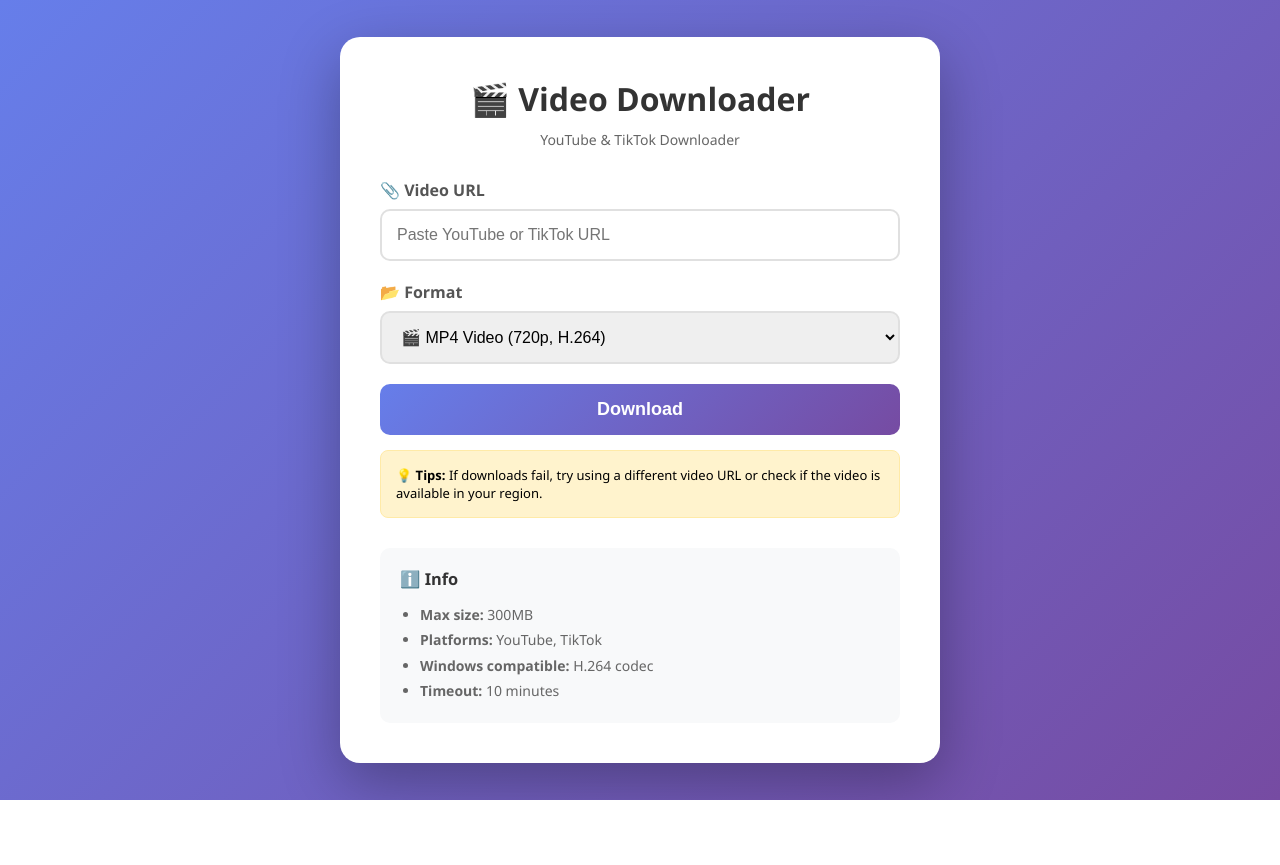
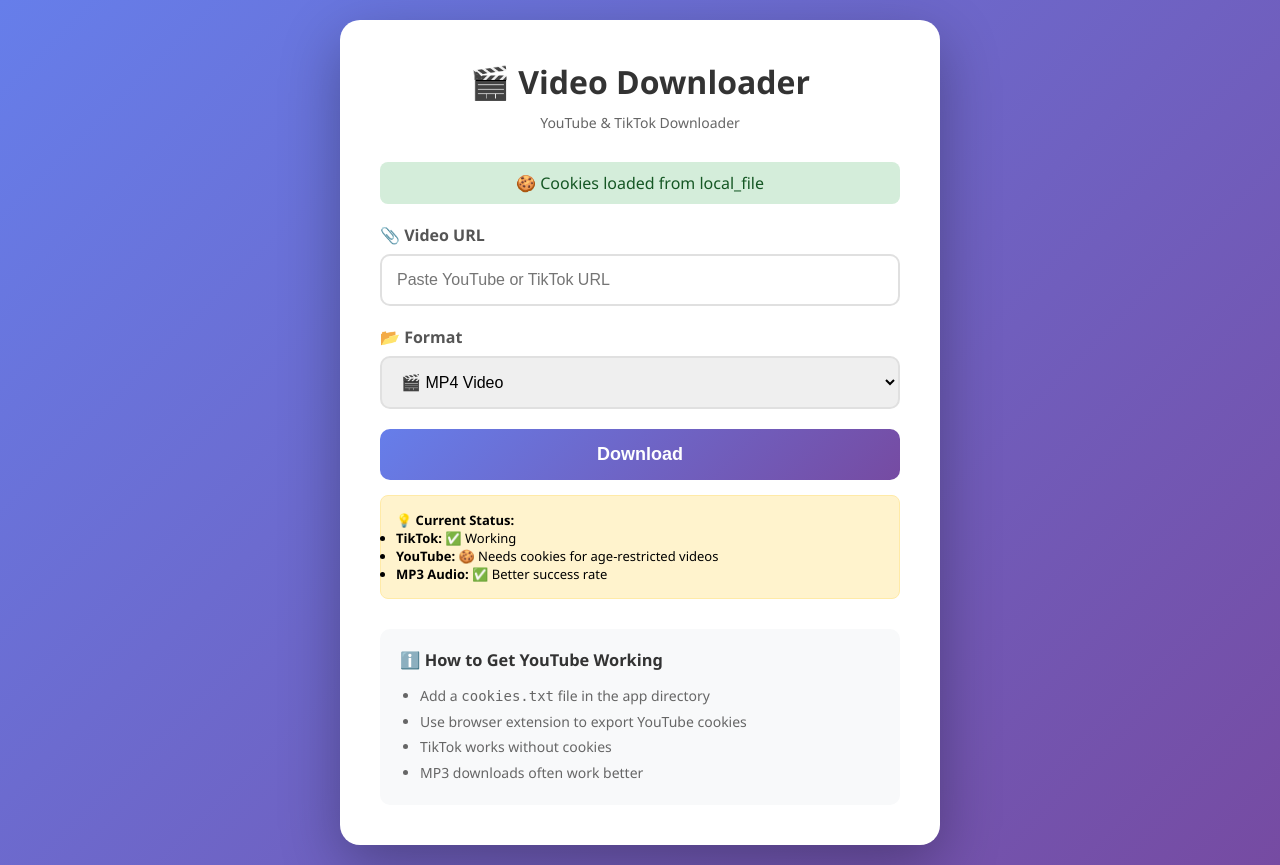
Before and after one commit to nwe-kerchief/videoandaudiodownloader, a Flask app: page / in a window 1280 px wide. Before the commit the page ends 800 px from the top, so only its background shows below. Run offline with Flask 3, Linux system fonts and the light colour scheme.

Commit message:
Update index.html

```diff
--- a/templates/index.html
+++ b/templates/index.html
@@ -105,12 +105,24 @@
             border: 1px solid #ffeaa7;
             font-size: 13px;
         }
+        .status-badge {
+            display: inline-block;
+            padding: 4px 8px;
+            border-radius: 4px;
+            font-size: 12px;
+            margin-left: 8px;
+        }
+        .status-good { background: #d4edda; color: #155724; }
+        .status-bad { background: #f8d7da; color: #721c24; }
+        .status-warning { background: #fff3cd; color: #856404; }
     </style>
 </head>
 <body>
     <div class="container">
         <h1>🎬 Video Downloader</h1>
         <p class="subtitle">YouTube & TikTok Downloader</p>
+
+        <div id="cookiesStatus" style="margin-bottom: 20px; padding: 10px; border-radius: 8px; text-align: center; display: none;"></div>
 
         <form id="form">
             <div class="form-group">
@@ -121,8 +133,8 @@
             <div class="form-group">
                 <label>📂 Format</label>
                 <select id="format">
-                    <option value="mp4">🎬 MP4 Video (720p, H.264)</option>
-                    <option value="mp3">🎵 MP3 Audio (320kbps)</option>
+                    <option value="mp4">🎬 MP4 Video</option>
+                    <option value="mp3">🎵 MP3 Audio</option>
                 </select>
             </div>
 
@@ -136,16 +148,21 @@
         <div id="status"></div>
 
         <div class="tips">
-            <strong>💡 Tips:</strong> If downloads fail, try using a different video URL or check if the video is available in your region.
+            <strong>💡 Current Status:</strong>
+            <ul>
+                <li><strong>TikTok:</strong> ✅ Working</li>
+                <li><strong>YouTube:</strong> 🍪 Needs cookies for age-restricted videos</li>
+                <li><strong>MP3 Audio:</strong> ✅ Better success rate</li>
+            </ul>
         </div>
 
         <div class="info">
-            <h3>ℹ️ Info</h3>
+            <h3>ℹ️ How to Get YouTube Working</h3>
             <ul>
-                <li><strong>Max size:</strong> 300MB</li>
-                <li><strong>Platforms:</strong> YouTube, TikTok</li>
-                <li><strong>Windows compatible:</strong> H.264 codec</li>
-                <li><strong>Timeout:</strong> 10 minutes</li>
+                <li>Add a <code>cookies.txt</code> file in the app directory</li>
+                <li>Use browser extension to export YouTube cookies</li>
+                <li>TikTok works without cookies</li>
+                <li>MP3 downloads often work better</li>
             </ul>
         </div>
     </div>
@@ -153,6 +170,32 @@
     <script>
         let downloadId = null;
         let checkInterval = null;
+
+        // Check cookies status on page load
+        async function checkCookiesStatus() {
+            try {
+                const response = await fetch('/api/cookies-status');
+                const data = await response.json();
+
+                const statusDiv = document.getElementById('cookiesStatus');
+                if (data.has_cookies) {
+                    statusDiv.style.display = 'block';
+                    statusDiv.style.background = '#d4edda';
+                    statusDiv.style.color = '#155724';
+                    statusDiv.innerHTML = '🍪 Cookies loaded from ' + data.cookies_source;
+                } else {
+                    statusDiv.style.display = 'block';
+                    statusDiv.style.background = '#fff3cd';
+                    statusDiv.style.color = '#856404';
+                    statusDiv.innerHTML = '⚠️ No cookies file - YouTube may not work for restricted videos';
+                }
+            } catch (error) {
+                console.error('Failed to check cookies status:', error);
+            }
+        }
+
+        // Check cookies status when page loads
+        document.addEventListener('DOMContentLoaded', checkCookiesStatus);
 
         document.getElementById('form').onsubmit = async (e) => {
             e.preventDefault();
@@ -173,7 +216,6 @@
             progressFill.textContent = '10%';
 
             try {
-                // Start download
                 const response = await fetch('/api/start-download', {
                     method: 'POST',
                     headers: {'Content-Type': 'application/json'},
@@ -188,11 +230,10 @@
                 const data = await response.json();
                 downloadId = data.download_id;
 
-                status.textContent = '📥 Downloading... This may take a few minutes';
+                status.textContent = '📥 Downloading... Please wait';
                 progressFill.style.width = '30%';
                 progressFill.textContent = '30%';
 
-                // Poll for status
                 checkInterval = setInterval(checkDownloadStatus, 2000);
 
             } catch (error) {
@@ -225,7 +266,6 @@
                     progressFill.style.width = '100%';
                     progressFill.textContent = '100%';
 
-                    // Download file
                     window.location.href = `/api/download/${downloadId}`;
 
                     setTimeout(() => {
@@ -245,14 +285,15 @@
                     document.getElementById('progressBar').style.display = 'none';
 
                 } else if (data.status === 'downloading') {
-                    progressFill.style.width = '60%';
-                    progressFill.textContent = '60%';
-                    status.textContent = '📥 Downloading... This may take a few minutes';
+                    const currentWidth = parseInt(progressFill.style.width);
+                    if (currentWidth < 80) {
+                        progressFill.style.width = (currentWidth + 10) + '%';
+                        progressFill.textContent = (currentWidth + 10) + '%';
+                    }
                 }
 
             } catch (error) {
                 console.error('Status check error:', error);
-                // Don't show error to user immediately, retry next interval
             }
         }
     </script>
```
